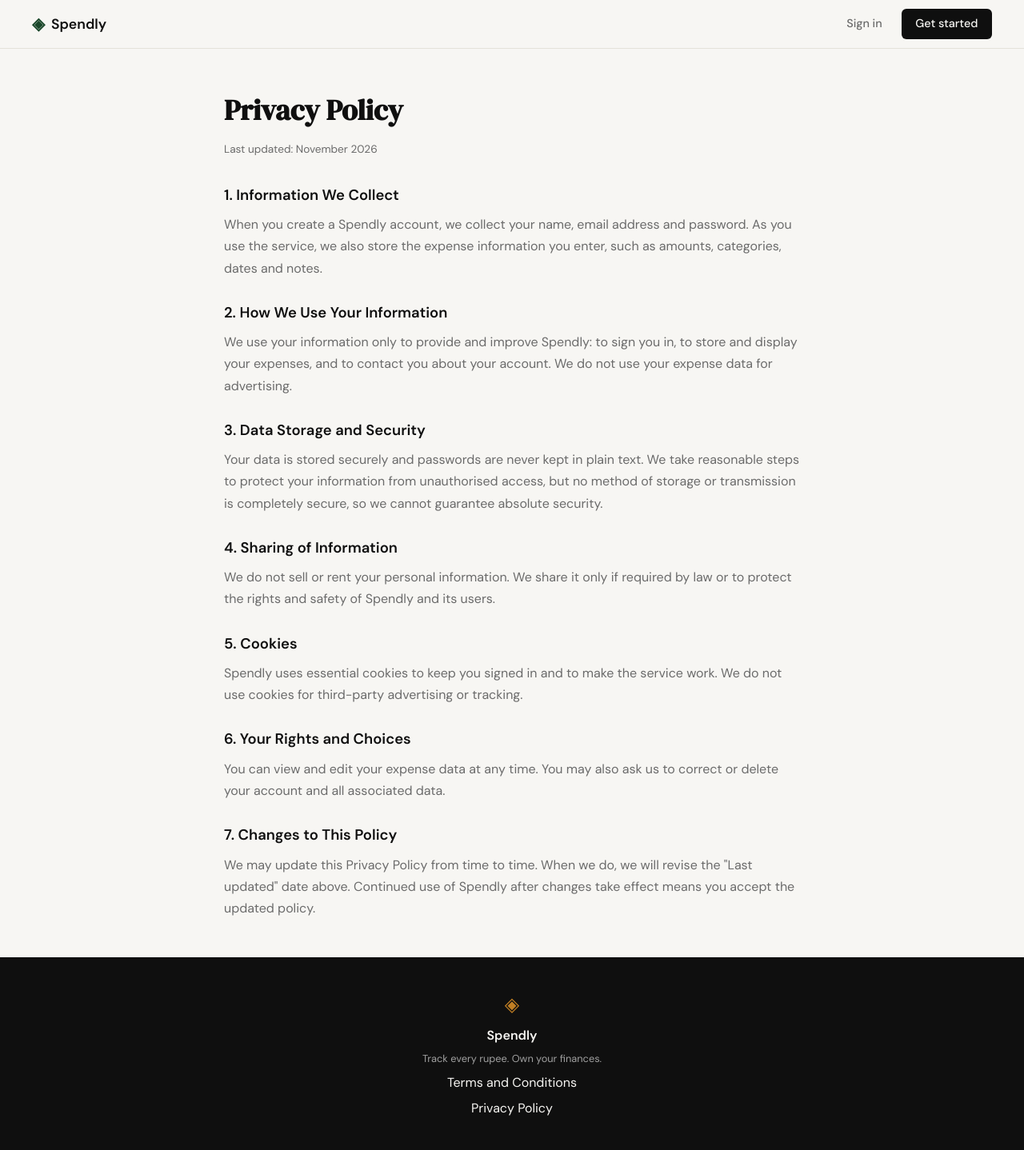
After one commit to ishkakkar20/spendly, a Flask app: page /privacy in a window 1280 px wide. The commit adds this page. Shown: the whole page at 80% size. Run offline with Flask 3, Linux system fonts and the light colour scheme.

Commit message:
landing: add terms and privacy pages

```diff
--- a/expense-tracker/app.py
+++ b/expense-tracker/app.py
@@ -20,6 +20,16 @@ def register():
 @app.route("/login")
 def login():
     return render_template("login.html")
+
+
+@app.route("/terms")
+def terms():
+    return render_template("terms.html")
+
+
+@app.route("/privacy")
+def privacy():
+    return render_template("privacy.html")
 
 
 # ------------------------------------------------------------------ #
--- a/expense-tracker/static/css/style.css
+++ b/expense-tracker/static/css/style.css
@@ -528,3 +528,38 @@ a { color: inherit; text-decoration: none; }
     .nav-links a:not(.nav-cta) { display: none; }
     .hero { padding: 3rem 1rem 2rem; }
 }
+
+/* ------------------------------------------------------------------ */
+/* Legal pages                                                         */
+/* ------------------------------------------------------------------ */
+
+.legal-section { padding: 3rem 2rem; }
+
+.legal-container {
+    max-width: 720px;
+    margin: 0 auto;
+}
+
+.legal-title {
+    font-family: var(--font-display);
+    font-size: 2.25rem;
+    color: var(--ink);
+    margin-bottom: 0.5rem;
+}
+
+.legal-updated {
+    font-size: 0.85rem;
+    color: var(--ink-muted);
+    margin-bottom: 2rem;
+}
+
+.legal-container h2 {
+    font-size: 1.15rem;
+    color: var(--ink);
+    margin: 1.75rem 0 0.5rem;
+}
+
+.legal-container p {
+    line-height: 1.7;
+    color: var(--ink-muted);
+}
--- a/expense-tracker/templates/base.html
+++ b/expense-tracker/templates/base.html
@@ -34,8 +34,8 @@
             <span class="brand-icon">◈</span>
             <span class="footer-name">Spendly</span>
             <p class="footer-copy">Track every rupee. Own your finances.</p>
-            <a href="#">Terms and Conditions</a>
-            <a href="#">Privacy Policy</a>
+            <a href="{{ url_for('terms') }}">Terms and Conditions</a>
+            <a href="{{ url_for('privacy') }}">Privacy Policy</a>
         </div>
     </footer>
 
--- /dev/null
+++ b/expense-tracker/templates/privacy.html
@@ -0,0 +1,37 @@
+{% extends "base.html" %}
+
+{% block title %}Privacy Policy — Spendly{% endblock %}
+
+{% block content %}
+
+<section class="legal-section">
+    <div class="legal-container">
+
+        <h1 class="legal-title">Privacy Policy</h1>
+        <p class="legal-updated">Last updated: November 2026</p>
+
+        <h2>1. Information We Collect</h2>
+        <p>When you create a Spendly account, we collect your name, email address and password. As you use the service, we also store the expense information you enter, such as amounts, categories, dates and notes.</p>
+
+        <h2>2. How We Use Your Information</h2>
+        <p>We use your information only to provide and improve Spendly: to sign you in, to store and display your expenses, and to contact you about your account. We do not use your expense data for advertising.</p>
+
+        <h2>3. Data Storage and Security</h2>
+        <p>Your data is stored securely and passwords are never kept in plain text. We take reasonable steps to protect your information from unauthorised access, but no method of storage or transmission is completely secure, so we cannot guarantee absolute security.</p>
+
+        <h2>4. Sharing of Information</h2>
+        <p>We do not sell or rent your personal information. We share it only if required by law or to protect the rights and safety of Spendly and its users.</p>
+
+        <h2>5. Cookies</h2>
+        <p>Spendly uses essential cookies to keep you signed in and to make the service work. We do not use cookies for third-party advertising or tracking.</p>
+
+        <h2>6. Your Rights and Choices</h2>
+        <p>You can view and edit your expense data at any time. You may also ask us to correct or delete your account and all associated data.</p>
+
+        <h2>7. Changes to This Policy</h2>
+        <p>We may update this Privacy Policy from time to time. When we do, we will revise the "Last updated" date above. Continued use of Spendly after changes take effect means you accept the updated policy.</p>
+
+    </div>
+</section>
+
+{% endblock %}
```
Also changed, not shown: expense-tracker/templates/terms.html (added, +31 -0 lines).
